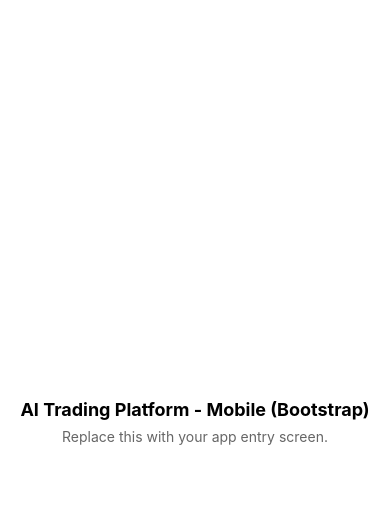
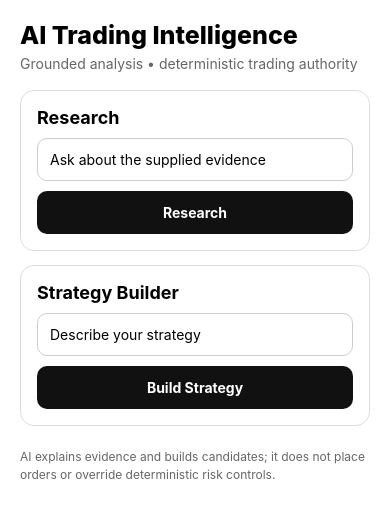
Before and after one commit to RahulParmar311197/AI-Trading-Platform---Mobile, a React Native app: screen / in a window 390 px wide. Shown: the top 518 px of the page. Built offline with nearby package versions, Linux system fonts and the light colour scheme.

Commit message:
feat: make AI dashboard the mobile app entry screen

```diff
--- a/src/App.js
+++ b/src/App.js
@@ -1,28 +1,6 @@
 import React from 'react';
-import { SafeAreaView, Text, StyleSheet } from 'react-native';
+import AiDashboardScreen from './screens/AiDashboardScreen';
 
 export default function App() {
-  return (
-    <SafeAreaView style={styles.container}>
-      <Text style={styles.title}>AI Trading Platform - Mobile (Bootstrap)</Text>
-      <Text style={styles.subtitle}>Replace this with your app entry screen.</Text>
-    </SafeAreaView>
-  );
+  return <AiDashboardScreen />;
 }
-
-const styles = StyleSheet.create({
-  container: {
-    flex: 1,
-    alignItems: 'center',
-    justifyContent: 'center',
-    padding: 16,
-  },
-  title: {
-    fontSize: 18,
-    fontWeight: '700',
-    marginBottom: 8,
-  },
-  subtitle: {
-    color: '#666',
-  },
-});
```
